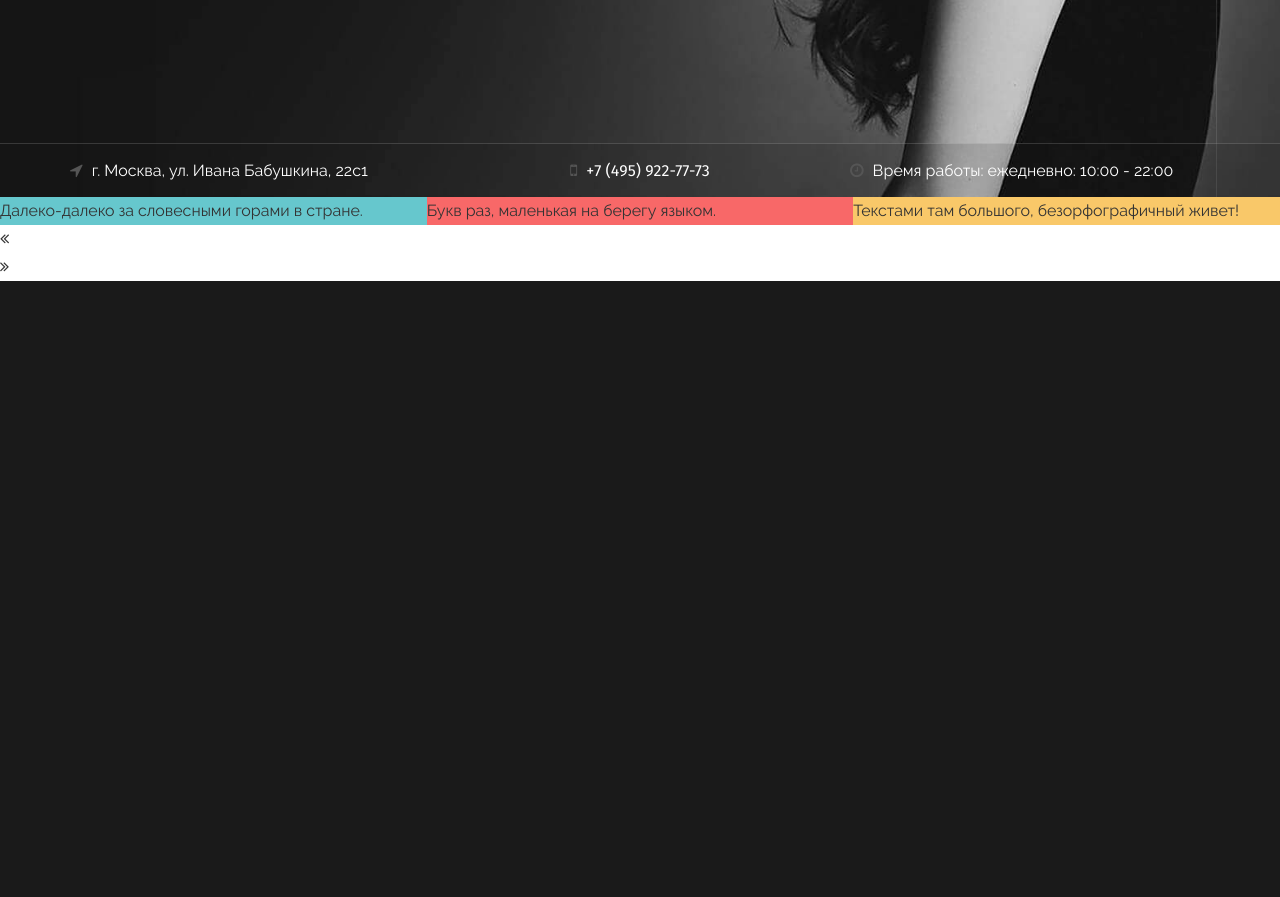
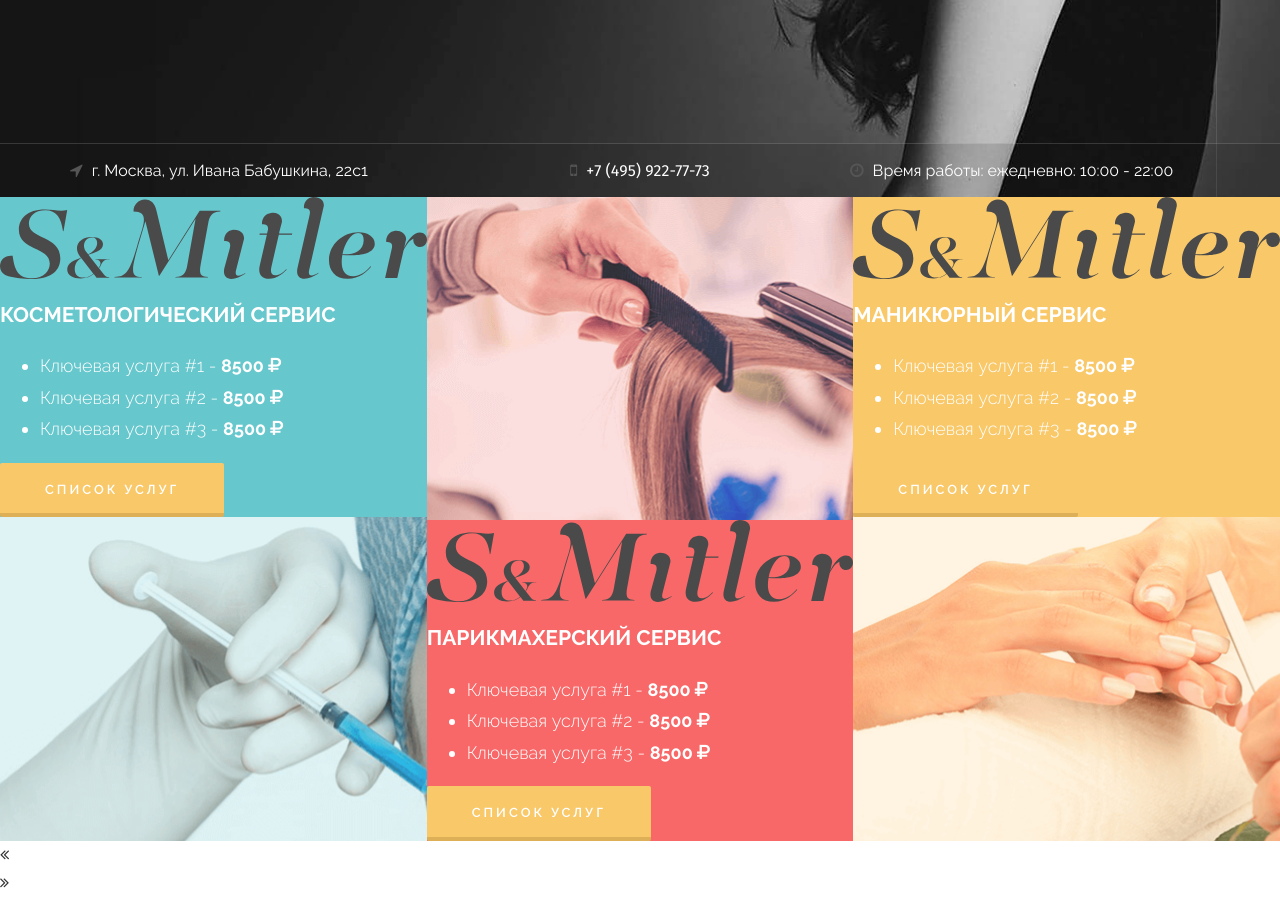
Before and after one commit to oleshonchar/beauty-salon, a website: page app/index.html in a window 1280 px wide. Shown: the part 603-1500 px from the top of the page. Before the commit the page ends 884 px from the top, so only its background shows below. Drawn offline with Linux system fonts and the light colour scheme.

Commit message:
Markup section content

```diff
--- a/app/index.html
+++ b/app/index.html
@@ -112,13 +112,85 @@
 
 				<div class="owl-carousel carousel-services">
 
-					<div class="carousel-services-item">Далеко-далеко за словесными горами в стране.</div>
+					<div class="carousel-services-item">
+						<div class="carousel-services-content">
+							<div class="carousel-services-composition">
+								<div class="carousel-logo">
+									<img src="img/logo-2.svg" alt="S&Mitler">
+								</div>
 
-					<div class="carousel-services-item">Букв раз, маленькая на берегу языком.</div>
+								<h3 class="h3">Косметологический сервис</h3>
+								<ul class="carousel-services-list">
+									<li>Ключевая услуга #1 - <strong> 8500 <i class="fa fa-rub"></strong></i></li>
+									<li>Ключевая услуга #2 - <strong> 8500 <i class="fa fa-rub"></strong></i></li>
+									<li>Ключевая услуга #3 - <strong> 8500 <i class="fa fa-rub"></strong></i></li>
+								</ul>
+								<a href="#" class="button button-white">Список услуг</a>
+							</div>
+						</div>
+						<div class="carousel-services-image" style="background: url(img/service.png)">
+						</div>
+					</div>
 
-					<div class="carousel-services-item">Текстами там большого, безорфографичный живет!</div>
+					<div class="carousel-services-item">
+						<div class="carousel-services-content">
+							<div class="carousel-services-composition">
+								<div class="carousel-logo">
+									<img src="img/logo-2.svg" alt="S&Mitler">
+								</div>
 
-					<div class="carousel-services-item">Переписали букв ручеек, но скатился.</div>
+								<h3 class="h3">Парикмахерский сервис </h3>
+								<ul class="carousel-services-list">
+									<li>Ключевая услуга #1 - <strong> 8500 <i class="fa fa-rub"></strong></i></li>
+									<li>Ключевая услуга #2 - <strong> 8500 <i class="fa fa-rub"></strong></i></li>
+									<li>Ключевая услуга #3 - <strong> 8500 <i class="fa fa-rub"></strong></i></li>
+								</ul>
+								<a href="#" class="button button-white">Список услуг</a>
+							</div>
+						</div>
+						<div class="carousel-services-image" style="background: url(img/service2.png)">
+						</div>
+					</div>
+
+					<div class="carousel-services-item">
+						<div class="carousel-services-content">
+							<div class="carousel-services-composition">
+								<div class="carousel-logo">
+									<img src="img/logo-2.svg" alt="S&Mitler">
+								</div>
+
+								<h3 class="h3">Маникюрный сервис</h3>
+								<ul class="carousel-services-list">
+									<li>Ключевая услуга #1 - <strong> 8500 <i class="fa fa-rub"></strong></i></li>
+									<li>Ключевая услуга #2 - <strong> 8500 <i class="fa fa-rub"></strong></i></li>
+									<li>Ключевая услуга #3 - <strong> 8500 <i class="fa fa-rub"></strong></i></li>
+								</ul>
+								<a href="#" class="button button-white">Список услуг</a>
+							</div>
+						</div>
+						<div class="carousel-services-image" style="background: url(img/service3.png)">
+						</div>
+					</div>
+
+					<div class="carousel-services-item">
+						<div class="carousel-services-content">
+							<div class="carousel-services-composition">
+								<div class="carousel-logo">
+									<img src="img/logo-2.svg" alt="S&Mitler">
+								</div>
+
+								<h3 class="h3">СПА сервис</h3>
+								<ul class="carousel-services-list">
+									<li>Ключевая услуга #1 - <strong> 8500 <i class="fa fa-rub"></strong></i></li>
+									<li>Ключевая услуга #2 - <strong> 8500 <i class="fa fa-rub"></strong></i></li>
+									<li>Ключевая услуга #3 - <strong> 8500 <i class="fa fa-rub"></strong></i></li>
+								</ul>
+								<a href="#" class="button button-white">Список услуг</a>
+							</div>
+						</div>
+						<div class="carousel-services-image" style="background: url(img/service.png)">
+						</div>
+					</div>
 
 				</div>
 
--- a/app/js/common.js
+++ b/app/js/common.js
@@ -38,4 +38,12 @@ $(function() {
 
 	});
 
+	function carouselService() {
+		$('.carousel-services-item').each(function() {
+			var ths  = $(this),
+				thsh = ths.find('.carousel-services-content').outerHeight();
+				ths.find('.carousel-services-image').css('min-height', thsh);
+		});
+	}carouselService();
+
 });
--- a/app/sass/main.sass
+++ b/app/sass/main.sass
@@ -306,4 +306,28 @@ $colors: $blue, $red, $accent
 	.carousel-services .owl-item:nth-child(#{length($colors)}n+#{$i})
 		background-color: nth($colors, $i)
 
+.carousel-services
+	border-fit: $dark
+	&-item
+		color: #fff
+		font-size: 18px
+		font-weight: 300
+		position: relative
+		display: flex
+		flex-direction: column-reverse
+		&:hover
+			.carousel-services-image
+				opacity: 1
+	.owl-item
+		&:nth-child(2n+2)
+			.carousel-services-item
+				flex-direction: column
+
+	&-image
+		background-size: cover
+		background-position: center
+		opacity: .8
+		transition: opacity .5s ease
+
+
 @import "media" // Всегда в конце
```
Also changed, not shown: app/css/main.min.css, app/js/common.min.js, app/js/scripts.min.js.
